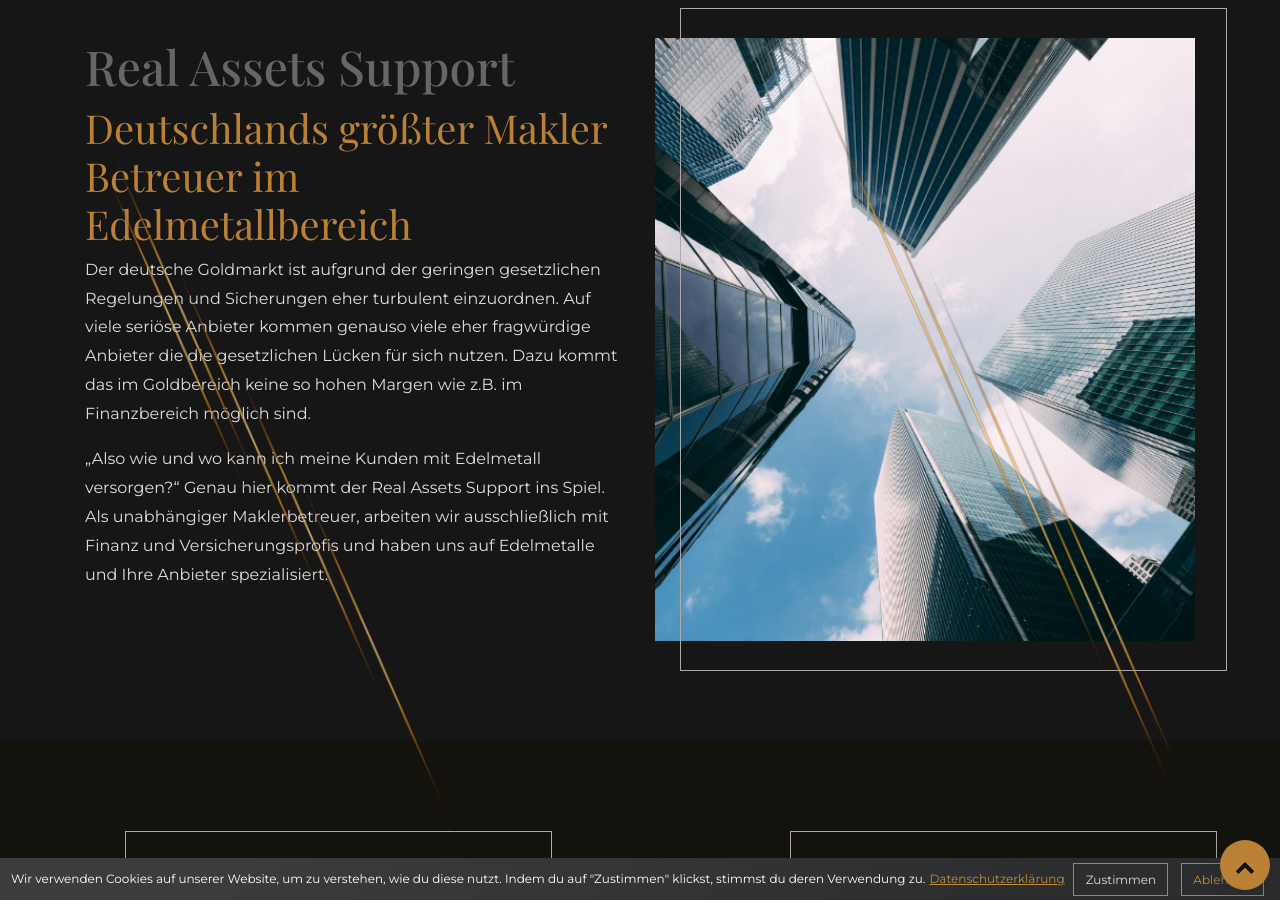
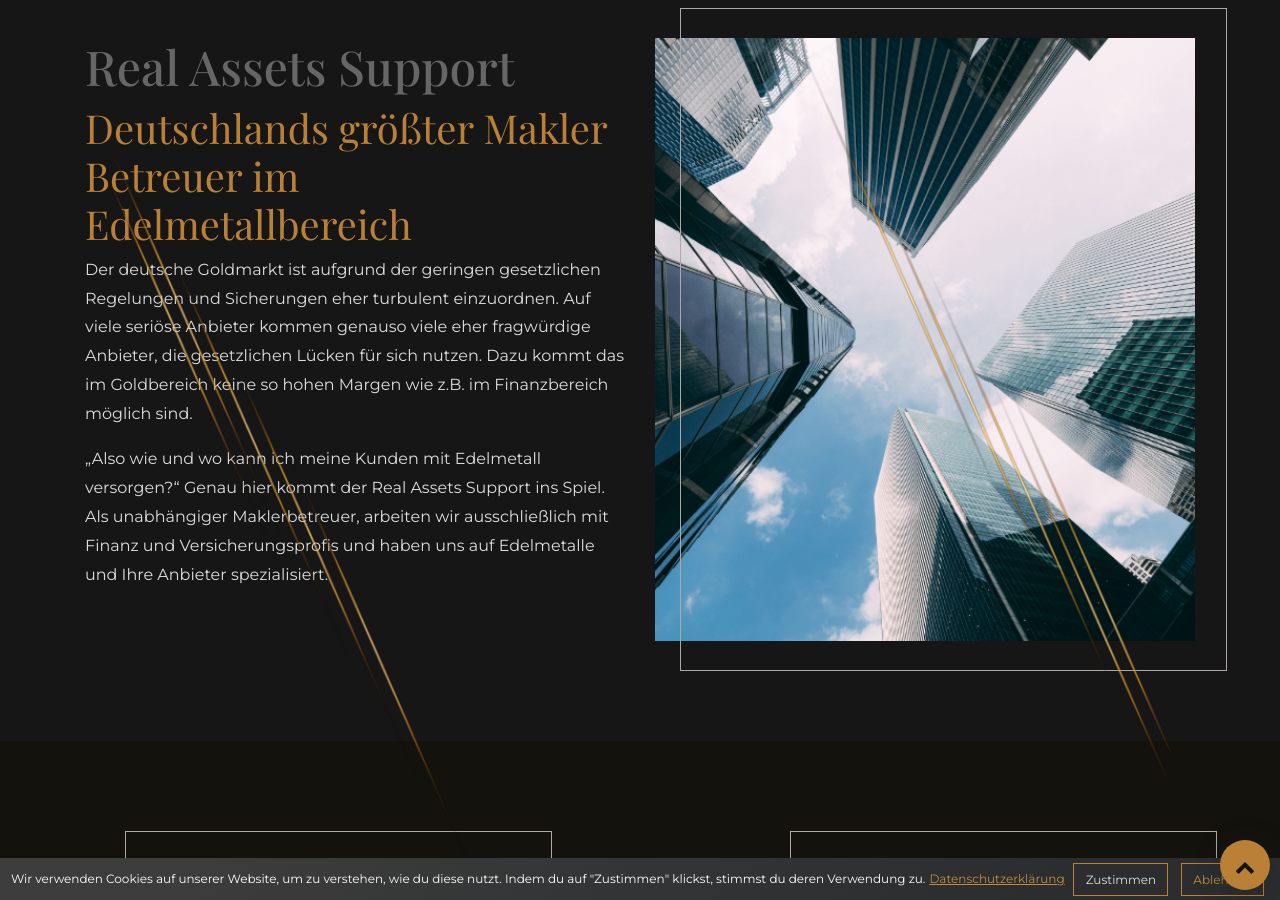
Before and after one commit to vosaul/Selim-RA, a Jekyll site: the page built from index.html, in a window 1280 px wide and 900 px high, scrolled down 962 px. Built offline with Jekyll 4.4.1, drawn with Linux system fonts in a browser that asks for light colours; nearby versions of some CDN libraries; some web fonts are replaced; a script that is not in the unit is left out.

Commit message:
Update pages “home”

```diff
--- a/_data/home.yml
+++ b/_data/home.yml
@@ -4,7 +4,7 @@ support_box:
   text:
     - Der deutsche Goldmarkt ist aufgrund der geringen gesetzlichen Regelungen
       und Sicherungen eher turbulent einzuordnen. Auf viele seriöse Anbieter
-      kommen genauso viele eher fragwürdige Anbieter die die gesetzlichen Lücken
+      kommen genauso viele eher fragwürdige Anbieter, die gesetzlichen Lücken
       für sich nutzen. Dazu kommt das im Goldbereich keine so hohen Margen wie
       z.B. im Finanzbereich möglich sind.
     - „Also wie und wo kann ich meine Kunden mit Edelmetall versorgen?“  Genau
```
